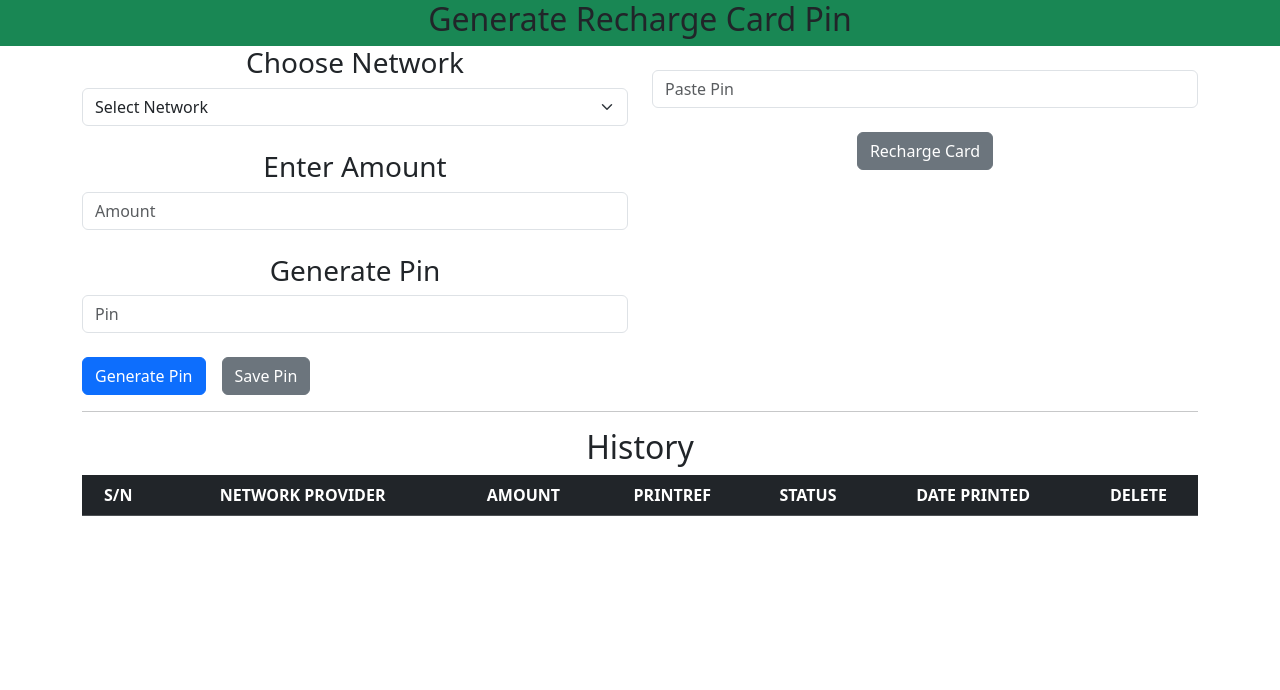
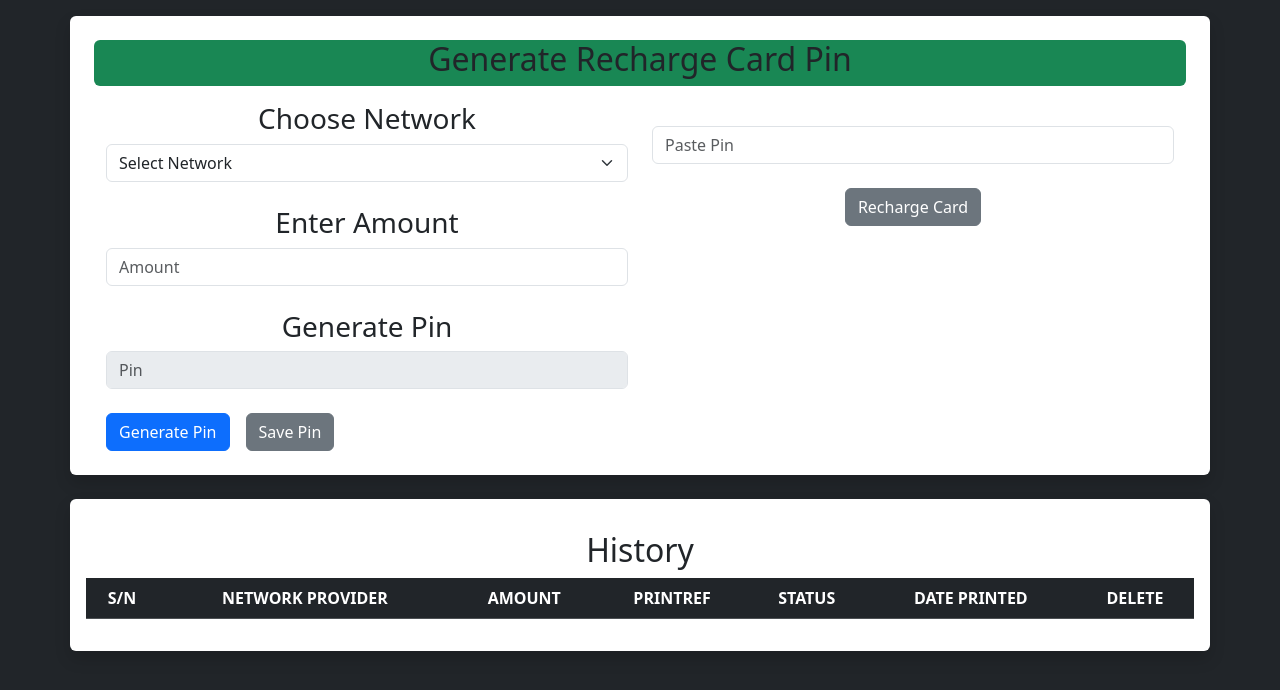
Before and after one commit to Ola6369/recharge-card-generator, a plain HTML site: page index.html in a window 1280 px wide. Drawn offline with nearby package versions, Linux system fonts and the light colour scheme.

Commit message:
i added some design

```diff
--- a/index.html
+++ b/index.html
@@ -8,12 +8,13 @@
     <link href="https://cdn.jsdelivr.net/npm/bootstrap@5.3.0-alpha3/dist/css/bootstrap.min.css" rel="stylesheet" integrity="sha384-KK94CHFLLe+nY2dmCWGMq91rCGa5gtU4mk92HdvYe+M/SXH301p5ILy+dN9+nJOZ"
     crossorigin="anonymous">
 </head>
-<body>
-    <section>
-        <div class="container-fluid bg-success d-flex justify-content-center">
+
+<body class="bg-dark">
+    <section class="container shadow p-4 rounded bg-white mt-3">
+        <div class="container bg-success d-flex justify-content-center  rounded">
             <h2> Generate Recharge Card Pin</h2>
         </div>
-        <div class="container text-center">
+        <div class="container text-center mt-3">
             <div class="row">
               <div class="col">
                 <h3>Choose Network</h3>
@@ -27,8 +28,8 @@
                   <h3 class="mt-4">Enter Amount</h3>
                   <input type="" class="form-control" id="amount" placeholder="Amount">
                   <h3 class="mt-4">Generate Pin</h3>
-                  <input type="" class="form-control" id="pin" placeholder="Pin">
-                  <div class="mt-4 gap-3 d-flex col-8 ">
+                  <input type="" class="form-control" id="pin" placeholder="Pin" disabled>
+                  <div class="mt-4 d-flex gap-3">
                     <button type="button" class="btn btn-primary" onclick="getRandom()">Generate Pin</button>
                     <button type="button" class="btn btn-secondary" onclick="savePin()">Save Pin</button>
             </div>
@@ -38,15 +39,18 @@
                 <button type="button" class="btn btn-secondary mt-4" onclick="rechargeCard()">Recharge Card</button>
               </div>
             </div>
-            <hr>
+            <!-- <hr> -->
+            </div>
+          </section>
+            <div class="container text-center mt-4 shadow bg-white rounded p-3">
             <h2 class="mt-3">History</h2>
+            <div id="design" class=" overflow-x: auto;">
             <table class="table table-dark table-striped">
                 <thead>
                   <tr>
                     <th>S/N</th>
                     <th>NETWORK PROVIDER</Nav></th>
                     <th>AMOUNT</th>
-                    <!-- <th>PIN</th> -->
                     <th>PRINTREF</th>
                     <th>STATUS</th>
                     <th>DATE PRINTED</th>
@@ -56,7 +60,8 @@
                 <tbody id="display"></tbody>
               </table>
             </div>
-    </section>
+          </div>
+
 
 
     <script src="https://cdn.jsdelivr.net/npm/bootstrap@5.3.0-alpha3/dist/js/bootstrap.bundle.min.js" integrity="sha384-ENjdO4Dr2bkBIFxQpeoTz1HIcje39Wm4jDKdf19U8gI4ddQ3GYNS7NTKfAdVQSZe"
```
